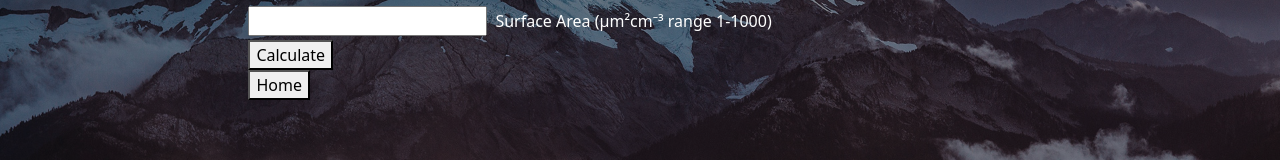
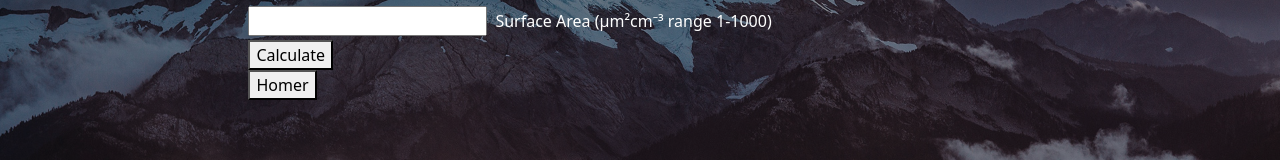
Before and after one commit to melodyyu754/nrc, a React (Vite) app in the folder client/: page /BHN in a window 1280 px wide. Shown: the part 427-587 px from the top of the page. Built offline with nearby package versions, Linux system fonts and the light colour scheme; the HTML template or start-up script is replaced by a standard one.

Commit message:
added some more logs

```diff
--- a/client/src/components/CalculateNRC.tsx
+++ b/client/src/components/CalculateNRC.tsx
@@ -21,13 +21,14 @@ export const createCalculateNRC = ({ calculatorApiEndpoint, loggingApiEndpoint,
         const output = result.nucRate;
 
         console.log('Calculation result:', output);
+        console.log('Values:', values);
 
         // 2. Send Log Data to API Gateway
         const logData = {
-          calculatorName,
+          calculatorName: calculatorName,
           timestamp: new Date().toISOString(),
           inputData: values,
-          output,
+          output: output,
         };
 
         await fetch(loggingApiEndpoint, {
--- a/client/src/components/GenericCalculator.tsx
+++ b/client/src/components/GenericCalculator.tsx
@@ -66,6 +66,9 @@ const GenericCalculator: FC<GenericCalculatorProps<InputValues>> = ({
         // Set loading to true when starting the calculation
         setLoading(true);
 
+        // log the input values
+        console.log('Input values:', inputValues);
+
         // Validate input values
         const validationErrors: string[] = [];
         Object.entries(inputValues).forEach(([field, value]) => {
@@ -131,7 +134,7 @@ const GenericCalculator: FC<GenericCalculatorProps<InputValues>> = ({
                 <div>
                     {/* Link to Home */}
                     <Link to="/">
-                        <button style={{ marginRight: '10px' }}>Home</button>
+                        <button style={{ marginRight: '10px' }}>Homer</button>
                     </Link>
                 </div>
             </div>
```
